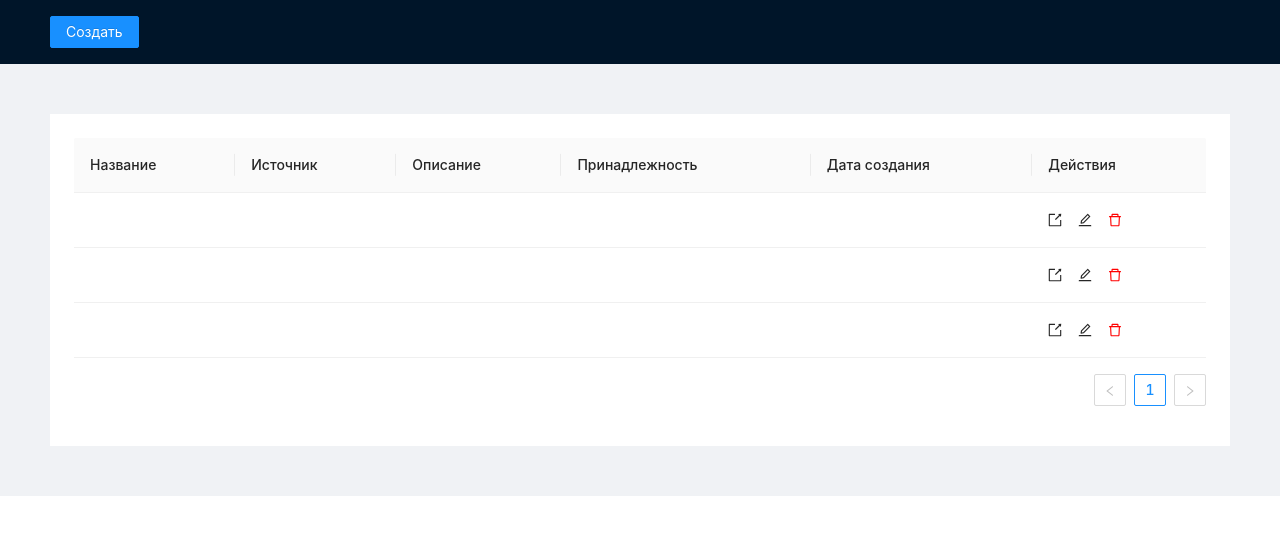
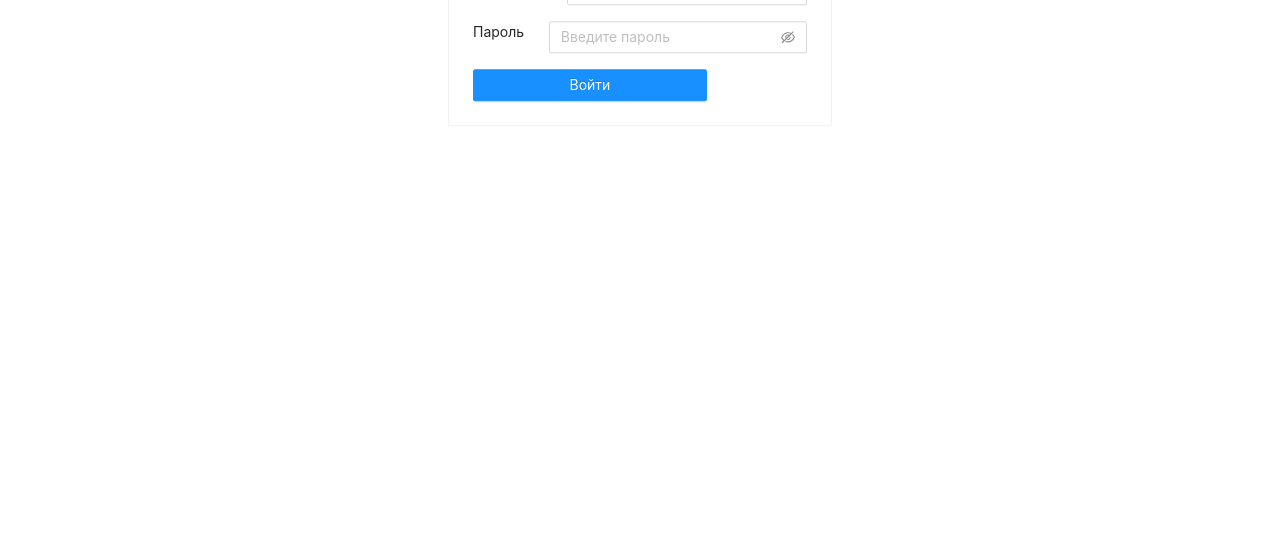
Before and after one commit to PavelTkachen/sources_list, a React (Create React App) app: page / in a window 1280 px wide. Shown: the top 534 px of the page. Built offline with nearby package versions, Linux system fonts and the light colour scheme.

Commit message:
[I-6] Сделал задание 13

```diff
--- a/src/App.js
+++ b/src/App.js
@@ -1,9 +1,11 @@
 import React from 'react';
 import Navigation from './pages/Navigation';
+import AuthPage from './pages/AuthPage';
 
 function App() {
   return (
-      <Navigation />
+        <AuthPage />
+      //<Navigation />
   );
 };
 
--- /dev/null
+++ b/src/pages/AuthPage.css
@@ -0,0 +1,31 @@
+.card {
+  display: flex;
+  flex-direction: column;
+  width: 30vw;
+  background-color: rgba(12, 82, 181, 0.315);
+  transform: translate(-50%, -50%);
+  position: absolute;
+  top: 50%;
+  left: 50%;
+}
+.input__field {
+  display: flex;
+  margin-bottom: 1rem;
+  justify-content: space-between;
+}
+.input {
+  width: 70%;
+}
+.text {
+  margin: 0;
+  padding: 0;
+  width: 30%;
+}
+.inputButton {
+  margin-left: auto;
+  margin-right: auto;
+  width: 70%;
+  align-items: center;
+  display: flex;
+  justify-content: center;
+}
--- /dev/null
+++ b/src/pages/AuthPage.js
@@ -0,0 +1,20 @@
+import React from "react";
+import { Card, Button, Input } from "antd";
+import "./AuthPage.css";
+
+const AuthPage = () => (
+  <div>
+  <Card className="card" title="Авторизация" headStyle={{textAlign:'center', fontSize:"20px"}}>
+    <div className="input__field">
+      <p className="text">Имя пользователя</p>
+      <Input className="input" placeholder="Введите логин" />
+    </div>
+    <div className="input__field">
+      <p className="text">Пароль</p>
+      <Input.Password className="input" placeholder="Введите пароль" />
+    </div>
+    <Button className="inputButton" type="primary">Войти</Button>
+  </Card>
+  </div>
+);
+export default AuthPage;
```
